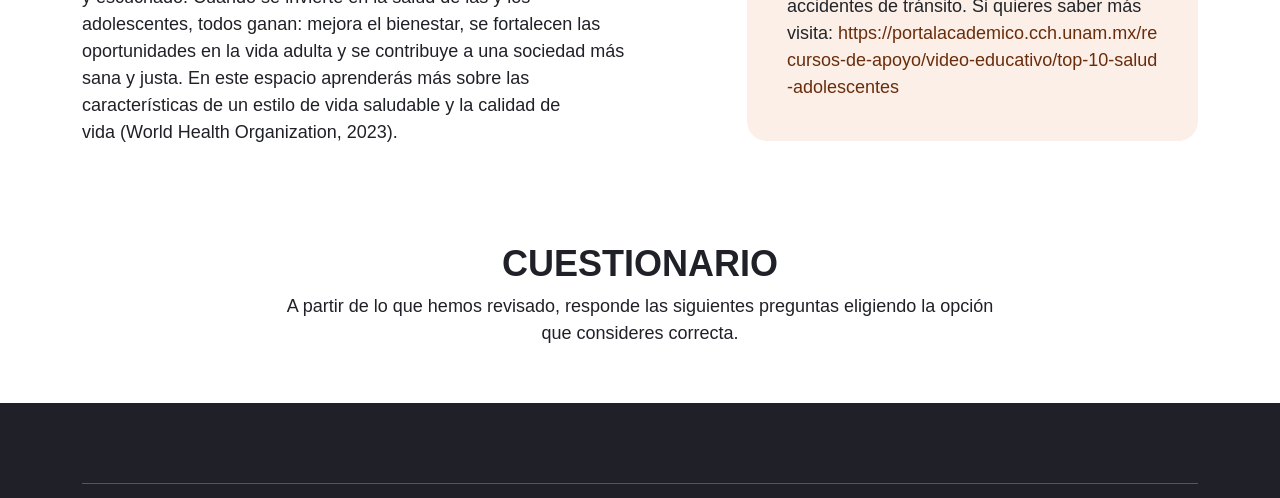
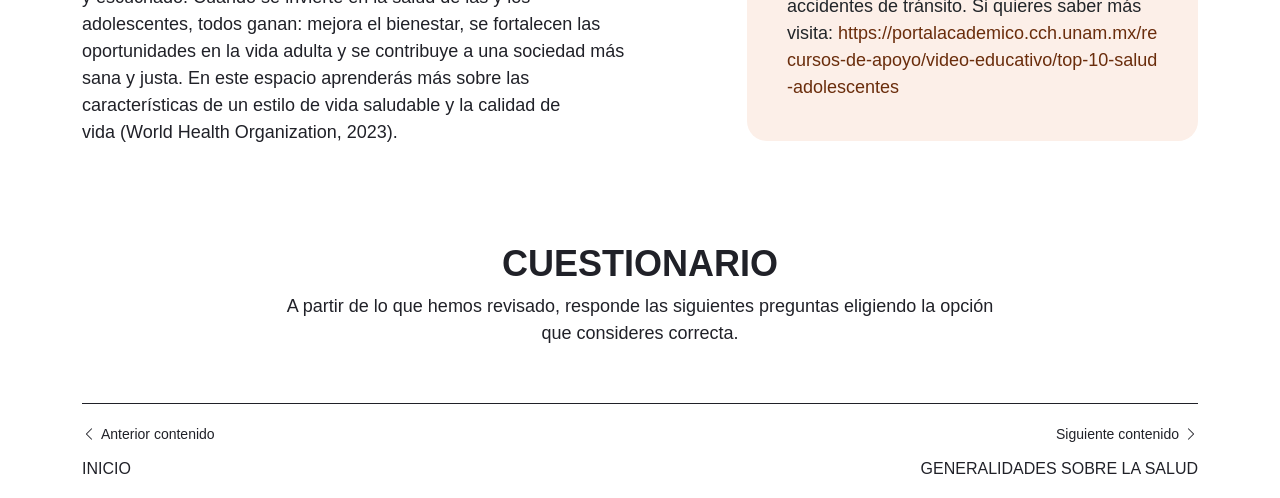
Before and after one commit to davidortuno/oa-estilo-calidad-vida, a plain HTML site: page introduccion.html in a window 1280 px wide. Shown: the part 1322-1820 px from the top of the page. Drawn offline with nearby package versions, Linux system fonts and the light colour scheme; a web font is replaced by a local one.

Commit message:
Paginación interior

```diff
--- a/css/style.css
+++ b/css/style.css
@@ -316,6 +316,7 @@ header {
   font-family: neulis-cursive, sans-serif;
   font-weight: var(--grosor-light);
   letter-spacing: 1px;
+  margin-top: var(--80px);
 }
 
 .footer-row {
@@ -507,6 +508,62 @@ hr.linea-footer {
 
 /* Termina Introducción */
 
+.paginacion-interior {
+  display: flex;
+  align-items: stretch;
+  flex-flow: row nowrap;
+  gap: 20px;
+  padding-top: var(--20px);
+  border-top: 1px solid var(--gris-texto);
+  font-family: var(--fuente-principal);
+}
+
+.paginacion-interior i {
+  font-size: 0.875rem;
+}
+
+.pag-izq {
+  display: flex;
+  flex-basis: 50%;
+  flex-grow: 1;
+}
+
+.paginacion-interior a {
+  display: flex;
+  flex: 1;
+  flex-flow: column nowrap;
+  gap: 12px;
+  color: var(--gris-texto);
+}
+
+.paginacion-interior a:hover,
+.paginacion-interior a:focus {
+  color: var(--verde-pacch);
+}
+
+.pag-der span {
+  margin-left: auto;
+}
+
+.pag-nav-1 {
+  display: inline-flex;
+  align-items: center;
+  gap: 5px;
+}
+
+.pag-nav-1 span {
+  font-size: 0.875rem;
+}
+
+.pag-nav-2 {
+  display: flex;
+  align-items: center;
+  gap: 12px;
+  text-transform: uppercase;
+  font-size: 1rem;
+  font-family: var(--fuente-cursiva);
+}
+
 /* Inician Media Queries */
 
 @media (max-width: 1200px) {
@@ -647,6 +704,14 @@ hr.linea-footer {
     padding-top: var(--40px);
     padding-bottom: var(--20px);
   }
+
+  #footer-oa-pacch {
+    margin-top: var(--40px);
+  }
+
+  .pag-nav-2 {
+    display: none;
+  }
 }
 
 @media (max-width: 576px) {
--- a/introduccion.html
+++ b/introduccion.html
@@ -163,6 +163,34 @@
         </section>
     </main>
 
+    <section>
+        <div class="container">
+            <div class="paginacion-interior">
+                <div class="pag-izq">
+                    <a href="#!" class="link">
+                        <span class="pag-nav-1">
+                            <i class="bi bi-chevron-left"></i> <span>Anterior contenido</span>
+                        </span>
+                        <span class="pag-nav-2">
+                            <span class="pag-titulo">Inicio</span>
+                        </span>
+                    </a>
+                </div>
+                <div class="pag-izq pag-der">
+                    <a href="#!" class="link">
+                        <span class="pag-nav-1">
+                            <span>Siguiente contenido</span> <i class="bi bi-chevron-right"></i>
+                        </span>
+                        <span class="pag-nav-2">
+                            <span class="pag-titulo">Generalidades sobre la salud</span>
+                        </span>
+                    </a>
+                </div>
+            </div>
+        </div>
+
+    </section>
+
     <footer id="footer-oa-pacch">
         <div class="container">
             <div class="row footer-row">
```
